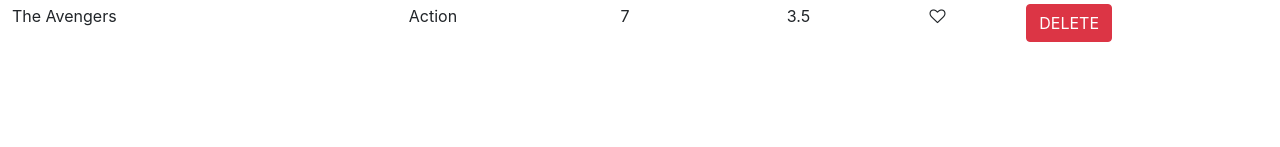
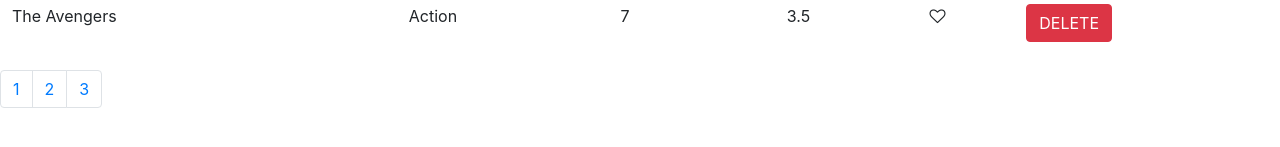
Before and after one commit to Daqianer/Exercise, a React (Create React App) app: page / in a window 1280 px wide. Shown: the part 619-766 px from the top of the page. Built offline with nearby package versions, Linux system fonts and the light colour scheme.

Commit message:
Exercise2-me

```diff
--- a/src/components/movies.jsx
+++ b/src/components/movies.jsx
@@ -1,6 +1,8 @@
 import React, { Component } from "react";
 import { getMovies } from "../services/fakeMovieService";
 import Heart from "./heart";
+import Pagination from "./pagination";
+
 class Movies extends Component {
   state = {
     movies: getMovies(),
@@ -67,6 +69,7 @@
             </tbody>
           </table>
         )}
+        <Pagination />
       </div>
     );
   }
--- /dev/null
+++ b/src/components/pagination.jsx
@@ -0,0 +1,29 @@
+import React, { Component } from "react";
+class Pagination extends Component {
+  state = {};
+  render() {
+    return (
+      <nav aria-label="Page navigation example">
+        <ul className="pagination">
+          <li className="page-item">
+            <a className="page-link" href="#">
+              1
+            </a>
+          </li>
+          <li className="page-item">
+            <a className="page-link" href="#">
+              2
+            </a>
+          </li>
+          <li className="page-item">
+            <a className="page-link" href="#">
+              3
+            </a>
+          </li>
+        </ul>
+      </nav>
+    );
+  }
+}
+
+export default Pagination;
```
Also changed, not shown: 1 other file (tests, documents, lock files or other folders).
